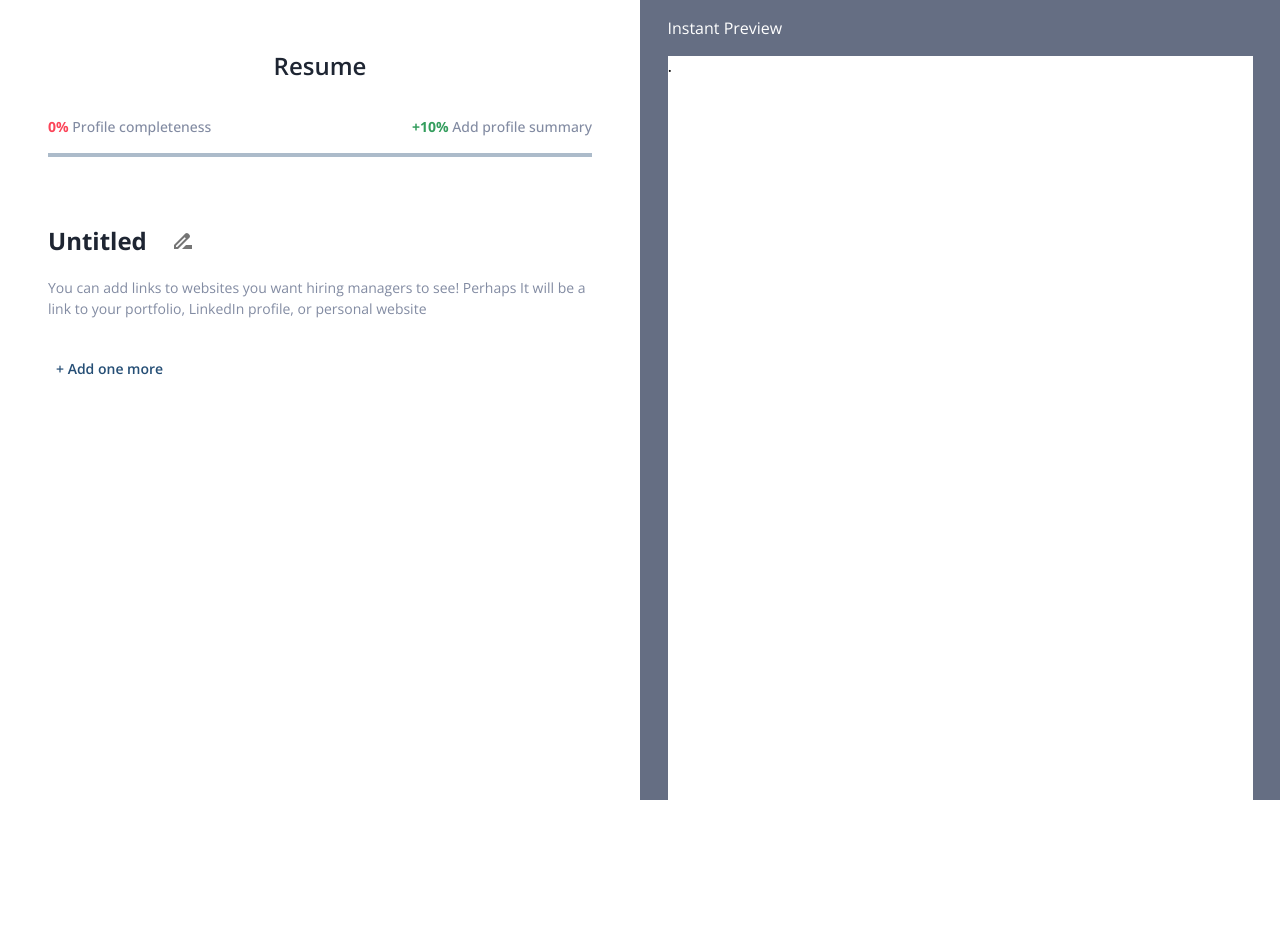
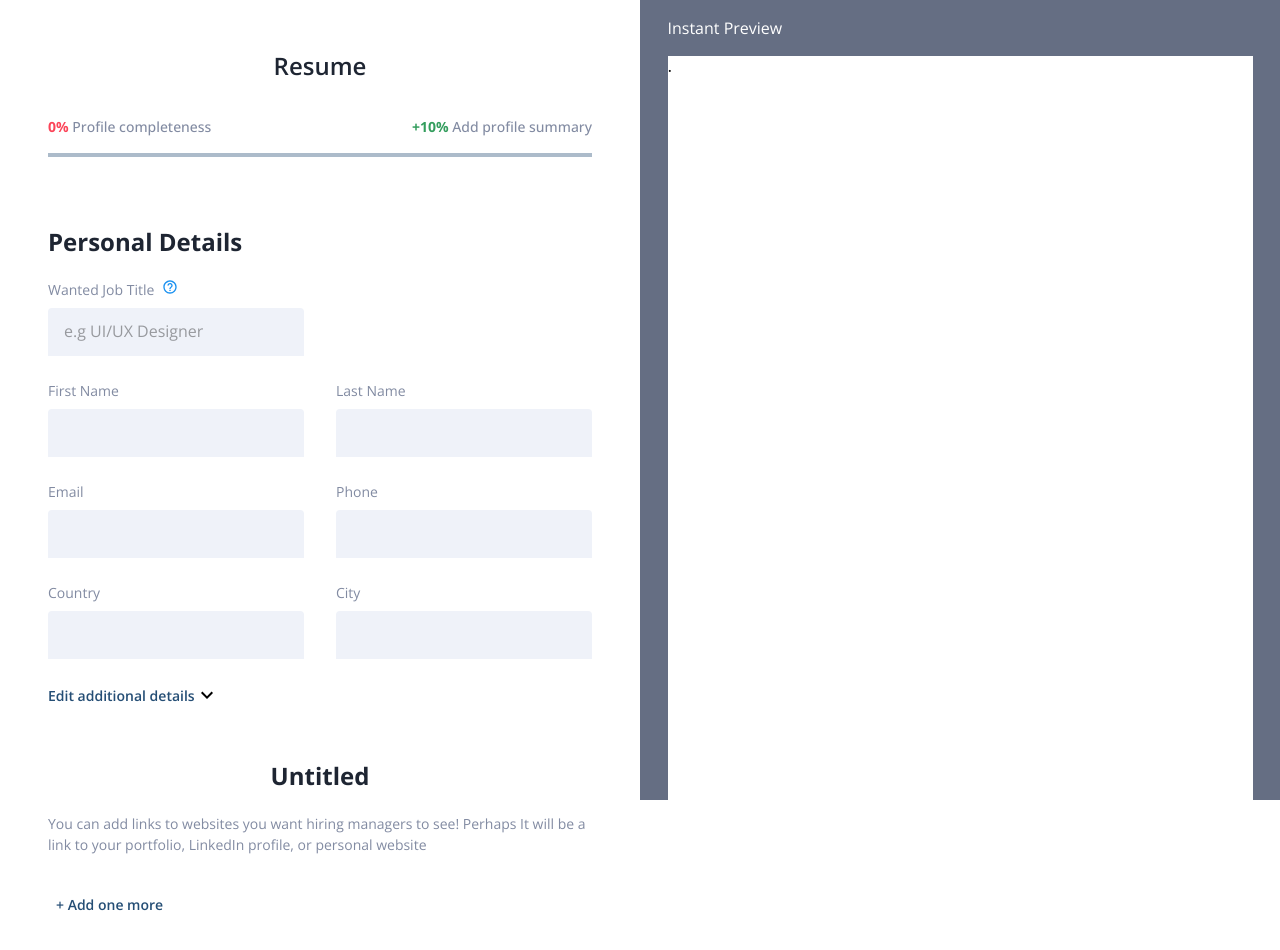
Before and after one commit to ssjisan/resume-builder, a React (Create React App) app: page / in a window 1280 px wide. Shown: the top 950 px of the page. Before the commit the page ends 800 px from the top, so only its background shows below. Built offline with nearby package versions, Linux system fonts and the light colour scheme.

Commit message:
trying to solve multiple title editing

```diff
--- a/src/Component/Builder/PersonalDetails.js
+++ b/src/Component/Builder/PersonalDetails.js
@@ -1,9 +1,38 @@
-import { Box, Grid, TextField, Tooltip, Typography } from "@mui/material";
-import React, { useState } from "react";
+import {
+  Box,
+  Grid,
+  IconButton,
+  TextField,
+  Tooltip,
+  Typography,
+} from "@mui/material";
+import React, { useState, useContext } from "react";
 import KeyboardArrowDownIcon from "@mui/icons-material/KeyboardArrowDown";
 import KeyboardArrowUpIcon from "@mui/icons-material/KeyboardArrowUp";
 import HelpOutlineRoundedIcon from "@mui/icons-material/HelpOutlineRounded";
+import DriveFileRenameOutlineIcon from "@mui/icons-material/DriveFileRenameOutline";
+import { DataContext } from "../../DataProcessing/DataProcessing";
+
 export default function PersonalDetails() {
+  const {
+    expanded,
+    socialMedia,
+    handleAccordion,
+    handleAdd,
+    handleRemove,
+    handleInputChange,
+    socialMediaTitle,
+    isEditing,
+    inputRef,
+    handleEdit,
+    handleChange,
+    handleFocus,
+    handleHover,
+    hover,
+    hoveredTitle,
+    handleHoverOver,
+    setHover,
+  } = useContext(DataContext);
   const [otherDetails, setOtherDetails] = useState(false);
   const handleMoreInfo = () => {
     setOtherDetails(!otherDetails);
@@ -19,12 +48,37 @@ export default function PersonalDetails() {
         mb: 3,
       }}
     >
-      <Typography
-        sx={{ fontSize: "24px", fontWeight: 600, mb: 2 }}
-        color="text.500"
+      <Box
+        sx={{
+          display: "flex",
+          gap: 2,
+          justifyContent: "flex-start",
+          alignItems: "center",
+          mb: 2,
+          height: "42px",
+          width: "100%",
+        }}
+        onMouseEnter={() => handleHover("Personal Details Title")}
+        onMouseLeave={() => setHover(false)}
       >
-        Personal Details
-      </Typography>
+        <Typography
+          sx={{ fontSize: "24px", fontWeight: 700 }}
+          color="text.500"
+        >
+          Personal Details
+        </Typography>
+        <IconButton
+          onClick={handleEdit}
+          sx={{
+            display:
+              hoveredTitle === "Personal Details Title" ? "block" : "none",
+            width: "40px",
+            height: "40px",
+          }}
+        >
+          <DriveFileRenameOutlineIcon size="small" sx={{ color: "#bec4d5" }} />
+        </IconButton>
+      </Box>
       <Grid container rowSpacing={3} columnSpacing={{ xs: 2, md: 4 }}>
         <Grid item xs={12} md={6}>
           <Box sx={{ display: "flex", alignItems: "baseline" }}>
@@ -39,7 +93,9 @@ export default function PersonalDetails() {
               placement="top"
               arrow
             >
-              <HelpOutlineRoundedIcon sx={{ fontSize: "16px" ,color:"#1a91f0"}} />
+              <HelpOutlineRoundedIcon
+                sx={{ fontSize: "16px", color: "#1a91f0" }}
+              />
             </Tooltip>
           </Box>
           <TextField
--- a/src/Component/Builder/WebsiteSocialLinks.js
+++ b/src/Component/Builder/WebsiteSocialLinks.js
@@ -28,7 +28,12 @@ export default function WebsiteSocialLinks() {
     inputRef,
     handleEdit,
     handleChange,
-    handleFocus,handleHover
+    handleFocus,
+    handleHover,
+    hover,
+    handleHoverOver,
+    hoveredTitle,
+    setHover
   } = useContext(DataContext);
 
   return (
@@ -65,28 +70,71 @@ export default function WebsiteSocialLinks() {
       ) : (
         <Box sx={{ display: "flex", gap: 2 }}>
           {socialMediaTitle === "" ? (
-            <Box sx={{ display: "flex", gap: 2, justifyContent:"center", alignItems:"center", mb: 2}}>
+            <Box
+              sx={{
+                display: "flex",
+                gap: 2,
+                justifyContent: "center",
+                alignItems: "center",
+                mb: 2,
+                height: "42px",
+                width: "100%",
+              }}
+              onMouseEnter={() => handleHover("Social Media Title")}
+              onMouseLeave={() => setHover(false)}
+            >
               <Typography
-                sx={{ fontSize: "24px", fontWeight: 700}}
+                sx={{ fontSize: "24px", fontWeight: 700 }}
                 color="text.500"
-                onMouseEnter={handleHover}
               >
                 Untitled
               </Typography>
-              <IconButton onClick={handleEdit} size="medium">
-                <DriveFileRenameOutlineIcon size="small"/>
+              <IconButton
+                onClick={handleEdit}
+                sx={{
+            display: hoveredTitle === "Social Media Title" ? "block" : "none",
+                  width: "40px",
+                  height: "40px",
+                }}
+              >
+                <DriveFileRenameOutlineIcon
+                  size="small"
+                  sx={{ color: "#bec4d5" }}
+                />
               </IconButton>
             </Box>
           ) : (
-            <Box sx={{ display: "flex", gap: 2, justifyContent:"center", alignItems:"center", mb: 2}}>
+            <Box
+              sx={{
+                display: "flex",
+                gap: 2,
+                justifyContent: "flex-start",
+                alignItems: "center",
+                mb: 2,
+                height: "42px",
+                width: "100%",
+              }}
+              onMouseEnter={() => handleHover("Social Media Title")}
+              onMouseLeave={() => setHover(false)}
+            >
               <Typography
                 sx={{ fontSize: "24px", fontWeight: 700 }}
                 color="text.500"
               >
                 {socialMediaTitle}
               </Typography>
-              <IconButton onClick={handleEdit} size="medium">
-              <DriveFileRenameOutlineIcon size="small" sx={{color:"#bec4d5"}}/>
+              <IconButton
+                onClick={handleEdit}
+                sx={{
+            display: hoveredTitle === "Social Media Title" ? "block" : "none",
+                  width: "40px",
+                  height: "40px",
+                }}
+              >
+                <DriveFileRenameOutlineIcon
+                  size="small"
+                  sx={{ color: "#bec4d5" }}
+                />
               </IconButton>
             </Box>
           )}
--- a/src/DataProcessing/DataProcessing.js
+++ b/src/DataProcessing/DataProcessing.js
@@ -7,7 +7,8 @@ export default function DataProcessing({ children }) {
   const [socialMediaTitle, setSocialMediaTitle] = useState("");
   const inputRef = useRef(null);
   const [isEditing, setIsEditing] = useState(false);
-  const [hover,setHover] = useState("");
+  const [hoveredTitle, setHoveredTitle] = useState("");
+  const [hover, setHover] = useState(false);
 
   // For Details Accordion
   const handleAccordion = (i) => (event, newExpanded) => {
@@ -43,7 +44,7 @@ export default function DataProcessing({ children }) {
   };
   const handleFocus = (event) => {
     event.target.select();
-  }
+  };
   const handleChange = (event) => {
     const title = event.target.value;
     setSocialMediaTitle(title);
@@ -74,11 +75,12 @@ export default function DataProcessing({ children }) {
   }, [inputRef]);
 
   // For Hover State
-
-  const handleHover = ()=>{
-
+  const handleHover = (clickedName) => {
+    setHoveredTitle(clickedName)
+  };
+  const handleHoverOver=()=>{
+    setHoveredTitle()
   }
-
   return (
     <DataContext.Provider
       value={{
@@ -93,7 +95,13 @@ export default function DataProcessing({ children }) {
         inputRef,
         handleEdit,
         handleChange,
-        setSocialMediaTitle,handleFocus,handleHover
+        setSocialMediaTitle,
+        handleFocus,
+        handleHover,
+        hover,
+        handleHoverOver,
+        hoveredTitle,
+        setHover
       }}
     >
       {children}
--- a/src/Layout/Builder.js
+++ b/src/Layout/Builder.js
@@ -2,6 +2,7 @@ import { Box, Typography } from "@mui/material";
 import React from "react";
 import Progressbar from "../Component/Builder/Progressbar";
 import WebsiteSocialLinks from "../Component/Builder/WebsiteSocialLinks";
+import PersonalDetails from "../Component/Builder/PersonalDetails";
 
 export default function Builder() {
   return (
@@ -18,7 +19,7 @@ export default function Builder() {
         Resume
       </Typography>
       <Progressbar />
-      {/* <PersonalDetails /> */}
+      <PersonalDetails />
       {/* <ProfessionalSummary /> */}
       {/* <EmploymentHistory /> */}
       {/* <Education /> */}
```
